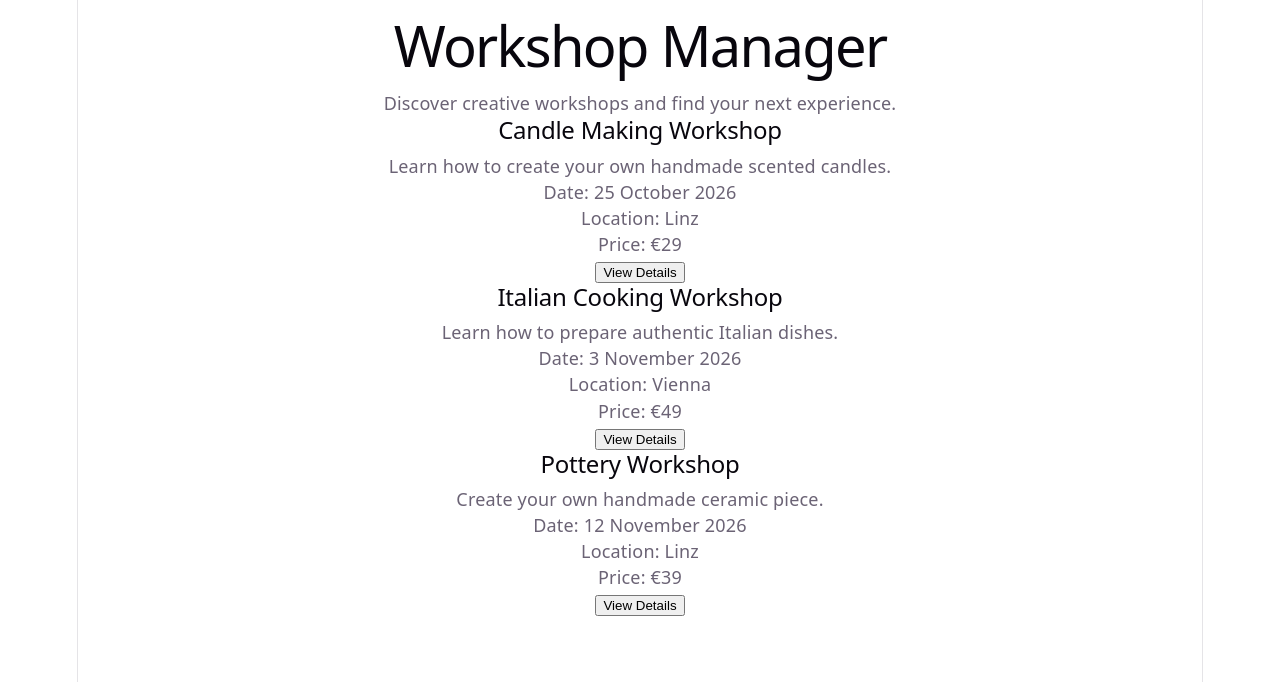
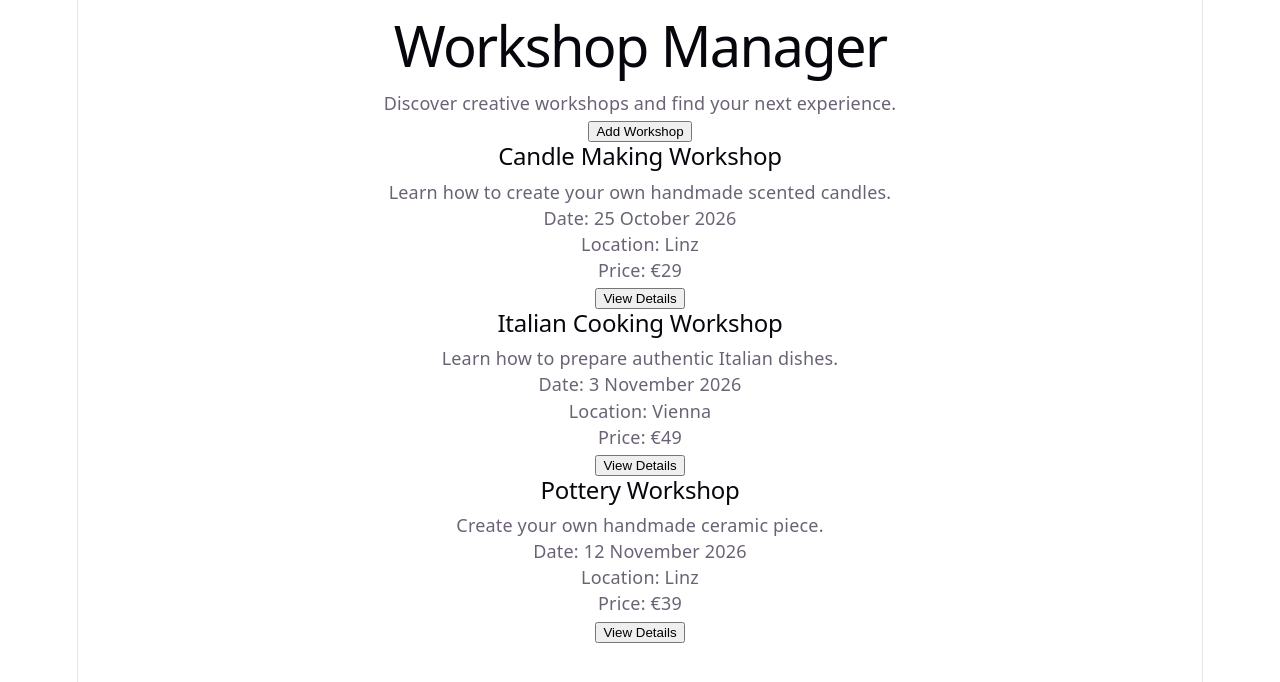
Before and after one commit to hellaszabo94-prog/workshop_manager, a React (Vite) app: page / in a window 1280 px wide. Shown: the top 682 px of the page. Built offline with nearby package versions, Linux system fonts and the light colour scheme.

Commit message:
feat: add workshop button

```diff
--- a/src/App.jsx
+++ b/src/App.jsx
@@ -29,11 +29,26 @@ function App() {
   },
 ]);
 
+  function handleAddWorkshop() {
+    const newWorkshop = {
+      id: workshops.length + 1,
+      title: "Painting Workshop",
+      description: "Learn basic painting techniques.",
+      date: "20 November 2026",
+      location: "Linz",
+      price: 35,
+    };
+
+    setWorkshops([...workshops, newWorkshop]);
+  };
+
   return (
     <main>
       <h1>Workshop Manager</h1>
 
       <p>Discover creative workshops and find your next experience.</p>
+
+      <button onClick={handleAddWorkshop}>Add Workshop</button>
 
       {workshops.map((workshop) => (
         <WorkshopCard
```
